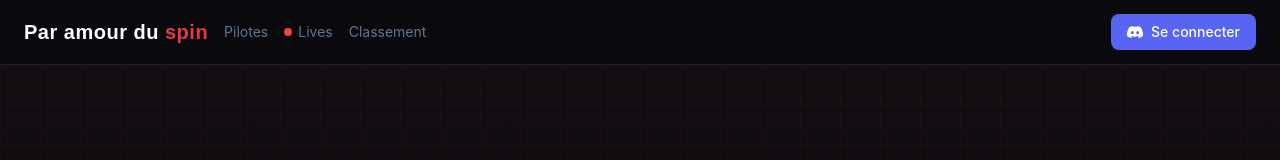
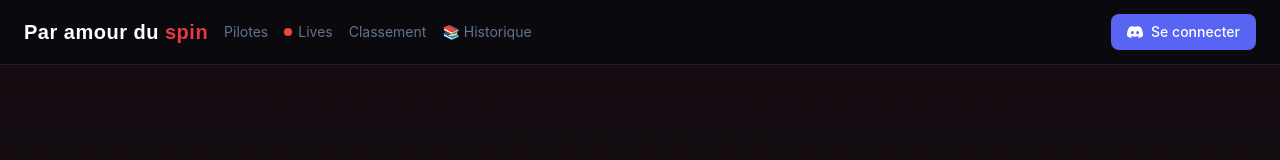
Before and after one commit to RomainRssl/Pads-Website, a Next.js app: page / in a window 1280 px wide. Shown: the top 160 px of the page. Built offline with nearby package versions, Linux system fonts and the light colour scheme; no server answers; the database is empty.

Commit message:
Add race history link to navbar (both admin and main)

```diff
--- a/src/app/admin/layout.tsx
+++ b/src/app/admin/layout.tsx
@@ -10,6 +10,7 @@ const NAV_LINKS = [
   { href: "/admin", label: "Tableau de bord" },
   { href: "/admin/create", label: "+ Course" },
   { href: "/admin/results", label: "🏁 Résultats" },
+  { href: "/race-history", label: "📚 Historique" },
   { href: "/admin/streamers", label: "📺 Streamers" },
   { href: "/admin/teams", label: "🏎️ Écuries" },
   { href: "/admin/players", label: "👤 Pilotes" },
--- a/src/components/layout/Navbar.tsx
+++ b/src/components/layout/Navbar.tsx
@@ -39,6 +39,12 @@ export default function Navbar() {
             className="hidden sm:block text-sm text-brand-muted hover:text-white transition-colors"
           >
             Classement
+          </Link>
+          <Link
+            href="/race-history"
+            className="hidden sm:block text-sm text-brand-muted hover:text-white transition-colors"
+          >
+            📚 Historique
           </Link>
         </div>
 
@@ -154,6 +160,13 @@ export default function Navbar() {
           >
             Classement
           </Link>
+          <Link
+            href="/race-history"
+            onClick={() => setMobileOpen(false)}
+            className="px-3 py-2.5 rounded-lg text-sm text-brand-muted hover:text-white hover:bg-brand-surface transition-colors"
+          >
+            📚 Historique
+          </Link>
         </div>
       )}
     </nav>
```
